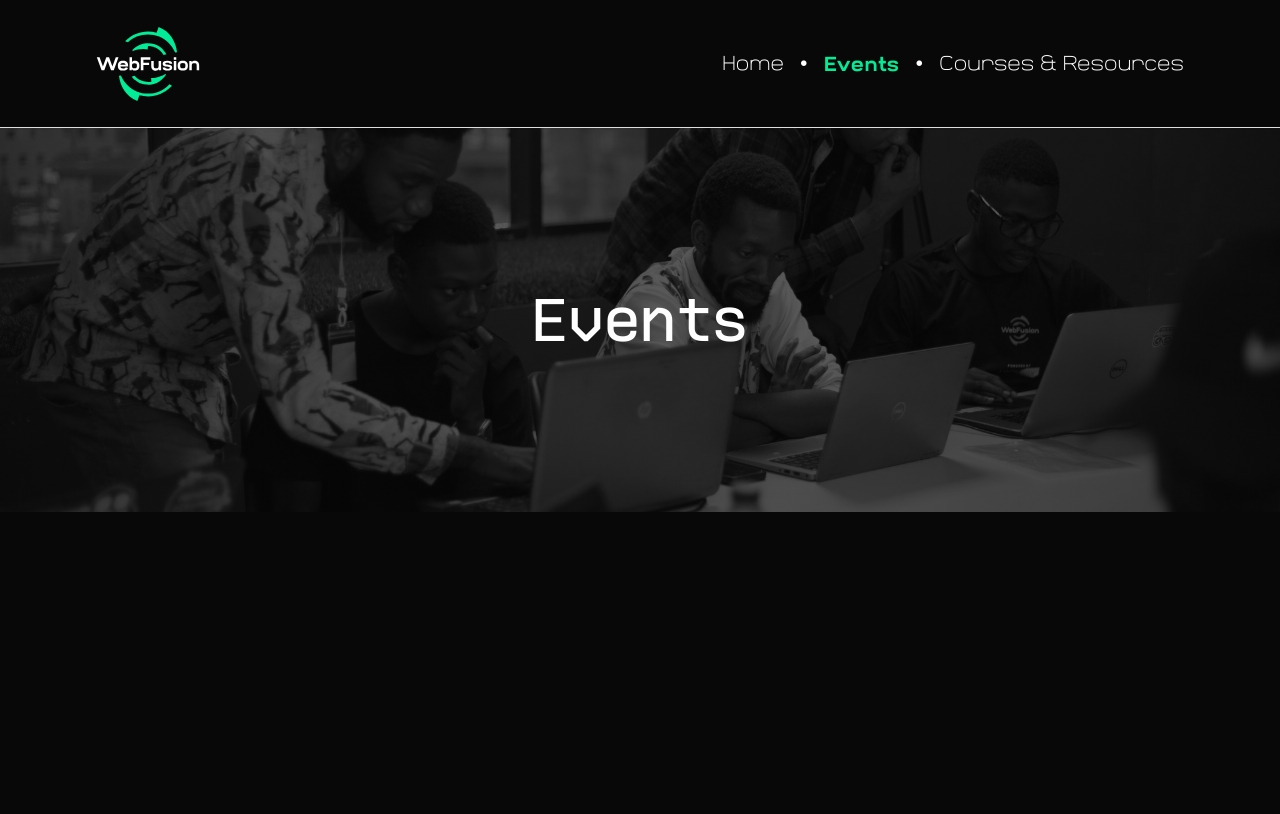
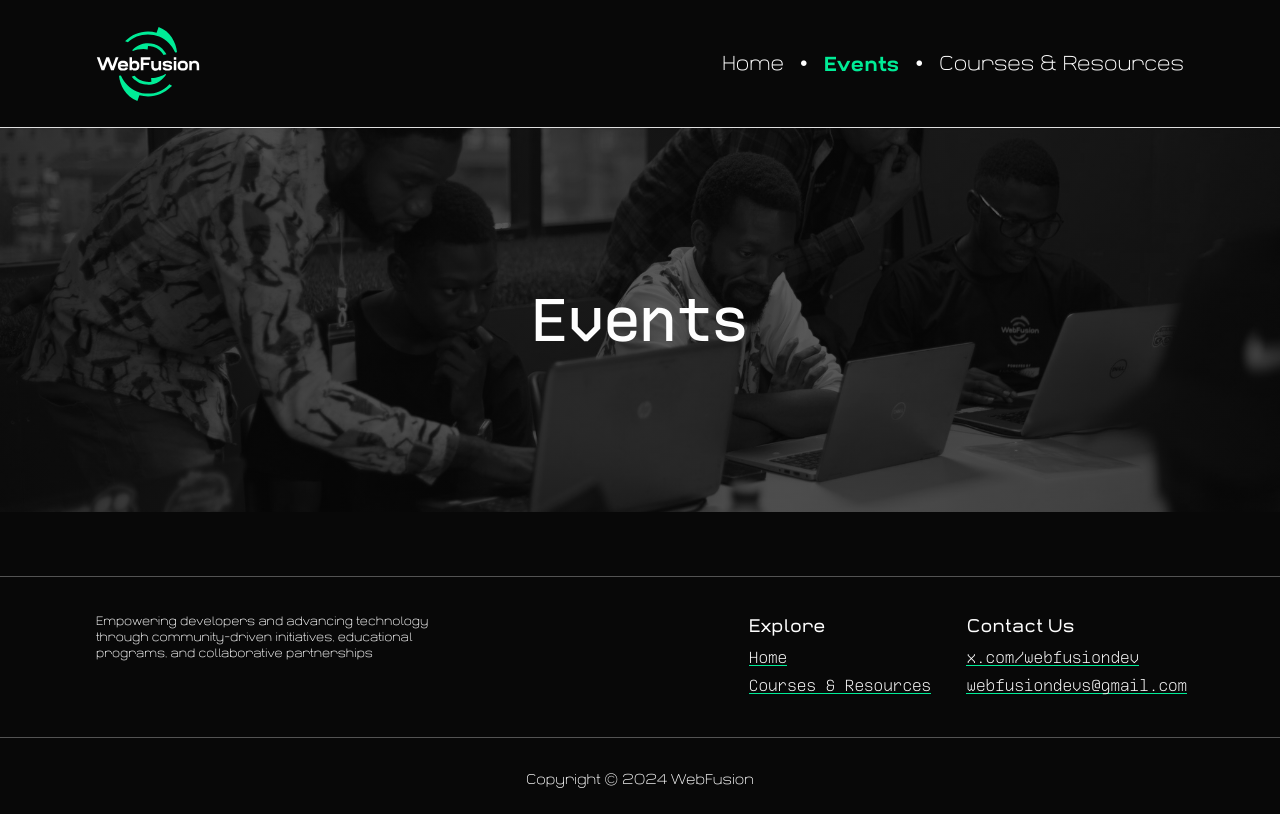
Before and after one commit to webfusiondev/WebFusion.xyz, a Next.js app: page /events in a window 1280 px wide. Built offline with nearby package versions, Linux system fonts and the light colour scheme.

Commit message:
footer🦶🏽

```diff
--- a/app/fonts.ts
+++ b/app/fonts.ts
@@ -2,6 +2,11 @@ import localFont from "next/font/local"
 
 export const ki = localFont({
   src: [
+    {
+      path: "../public/fonts/ki/Ki-Light.woff2",
+      weight: "300",
+      style: "normal",
+    },
     {
       path: "../public/fonts/ki/Ki-Regular.woff2",
       weight: "400",
--- /dev/null
+++ b/app/footer.tsx
@@ -0,0 +1,58 @@
+import { ki } from "./fonts";
+import Link from "next/link";
+
+type Route = "home" | "courses" | "events";
+type Props = {
+  route: Route;
+};
+
+const Footer = ({route: navRoute}: Props) => {
+    const getClassName = (route: Route) =>
+        route === navRoute ? "hidden" : "border-b border-b-brand-green";
+  return (
+    <footer
+      className="border-t border-t-[rgba(255,255,255,0.3)] font-light mt-auto"
+    >
+      <div className="grid grid-cols-5 py-9 px-12 lg:px-16 xl:px-24">
+        <div className="col-span-2">
+          <p className="max-w-96 text-xs">
+            Empowering developers and advancing technology through
+            community-driven initiatives, educational programs, and
+            collaborative partnerships
+          </p>
+        </div>
+        <span />
+        <div>
+          <div className="font-normal mb-1 text-lg">Explore</div>
+          <div className={ki.className + " mb-1"}>
+            <Link className={getClassName("home")} href="/">Home</Link>
+          </div>
+          <div className={ki.className + " mb-1"}>
+            <Link className={getClassName("courses")} href="/courses-and-resources">Courses &amp; Resources</Link>
+          </div>
+          <div className={ki.className + " mb-1"}>
+            <Link className={getClassName("events")} href="/events">Events</Link>
+          </div>
+        </div>
+        <div>
+          <div className="font-normal mb-1 text-lg">Contact Us</div>
+          <div className={ki.className + " mb-1"}>
+            <Link className=" border-b border-b-brand-green" target="_blank" href="https://x.com/webfusiondev">
+              x.com/webfusiondev
+            </Link>
+          </div>
+          <div className={ki.className + " mb-1"}>
+            <Link className=" border-b border-b-brand-green" href="mailto:webfusiondevs@gmail.com">
+              webfusiondevs@gmail.com
+            </Link>
+          </div>
+        </div>
+      </div>
+      <div className="text-center pt-8 pb-6 text-sm border-t border-t-[rgba(255,255,255,0.3)]">
+        Copyright &copy; 2024 WebFusion
+      </div>
+    </footer>
+  );
+};
+
+export default Footer;
--- a/app/nav.tsx
+++ b/app/nav.tsx
@@ -6,7 +6,7 @@ import Hamburger from "./hamburger";
 import Link from "next/link";
 import { widolte } from "./fonts";
 
-type Route = undefined | "home" | "courses" | "events";
+type Route = "home" | "courses" | "events";
 type Props = {
   route: Route;
 };
--- a/app/page.tsx
+++ b/app/page.tsx
@@ -9,6 +9,7 @@ import gsap from "gsap";
 import { useGSAP } from "@gsap/react";
 import { useRef } from "react";
 import { ScrollTrigger } from "gsap/all";
+import Footer from "./footer";
 
 gsap.registerPlugin(ScrollTrigger);
 export default function Home() {
@@ -246,7 +247,7 @@ export default function Home() {
               bring your creative ideas to life within a supportive
               environment&#8228;
             </p>
-            <span className="md:text-lg xl:text-xl text-secondary pb-3 border-b border-b-brand-green cursor-pointer">
+            <span className="md:text-lg xl:text-xl text-secondary pb-3 border-b border-b-brand-green cursor-pointer hidden">
               Read More
             </span>
           </div>
@@ -262,7 +263,7 @@ export default function Home() {
               Dive deep into specific topics or technologies through immersive
               learning experiences led by industry experts&#8228;
             </p>
-            <span className="md:text-lg xl:text-xl text-secondary pb-3 border-b border-b-brand-green cursor-pointer">
+            <span className="md:text-lg xl:text-xl text-secondary pb-3 border-b border-b-brand-green cursor-pointer hidden">
               Read More
             </span>
           </div>
@@ -279,7 +280,7 @@ export default function Home() {
               covering a wide array of subjects relevant to modern development
               practices&#8228;
             </p>
-            <span className="md:text-lg xl:text-xl text-secondary pb-3 border-b border-b-brand-green cursor-pointer">
+            <span className="md:text-lg xl:text-xl text-secondary pb-3 border-b border-b-brand-green cursor-pointer hidden">
               Read More
             </span>
           </div>
@@ -296,7 +297,7 @@ export default function Home() {
               thought leaders, innovators, and pioneers in the tech
               industry&#8228;
             </p>
-            <span className="md:text-lg xl:text-xl text-secondary pb-3 border-b border-b-brand-green cursor-pointer">
+            <span className="md:text-lg xl:text-xl text-secondary pb-3 border-b border-b-brand-green cursor-pointer hidden">
               Read More
             </span>
           </div>
@@ -313,7 +314,7 @@ export default function Home() {
               where networking opportunities abound and camaraderie
               thrives&#8228;
             </p>
-            <span className="md:text-lg xl:text-xl text-secondary pb-3 border-b border-b-brand-green cursor-pointer">
+            <span className="md:text-lg xl:text-xl text-secondary pb-3 border-b border-b-brand-green cursor-pointer hidden">
               Read More
             </span>
           </div>
@@ -580,14 +581,7 @@ export default function Home() {
           </div>
         </div>
       </section>
-      <footer
-        style={{ backgroundColor: "#0F0F0F" }}
-        className="py-4 px-12 lg:px-16 xl:px-24  flex justify-between"
-      >
-        <div className={ki.className}><Link target="_blank" href="https://x.com/webfusiondev">x.com/webfusiondev</Link></div>
-        <div>Copyright &copy; 2024 WebFusion</div>
-        <div className={ki.className}><Link target="_blank" href="mailto:webfusiondevs@gmail.com">webfusiondevs@gmail.com</Link></div>
-      </footer>
+      <Footer route="home" />
     </div>
   );
 }
--- /dev/null
+++ b/pages/_app.tsx
@@ -0,0 +1,6 @@
+import { widolte } from '@/app/fonts'
+import type { AppProps } from 'next/app'
+
+export default function MyApp({ Component, pageProps }: AppProps) {
+  return <div className={widolte.className + " min-h-screen flex flex-col"}><Component {...pageProps} /></div>
+}
--- a/pages/courses-and-resources.tsx
+++ b/pages/courses-and-resources.tsx
@@ -8,6 +8,7 @@ import Nav from "@/app/nav";
 import Expand from "@/app/expand";
 import { ki, widolte } from "@/app/fonts";
 import "../app/globals.css";
+import Footer from "@/app/footer";
 
 type ResourceData = {
   name: string;
@@ -75,6 +76,7 @@ export default function Courses({
           />
         ))}
       </div>
+      <Footer route="courses" />
     </>
   );
 }
--- a/pages/events.tsx
+++ b/pages/events.tsx
@@ -1,6 +1,7 @@
 import { ki } from "@/app/fonts";
 import Nav from "@/app/nav";
 import "../app/globals.css";
+import Footer from "@/app/footer";
 
 export default function Courses() {
   return (
@@ -23,7 +24,7 @@ export default function Courses() {
       >
         <span>Events</span>
       </div>
-      <div className="py-20"></div>
+      <Footer route="events"/>
     </>
   );
 }
```
